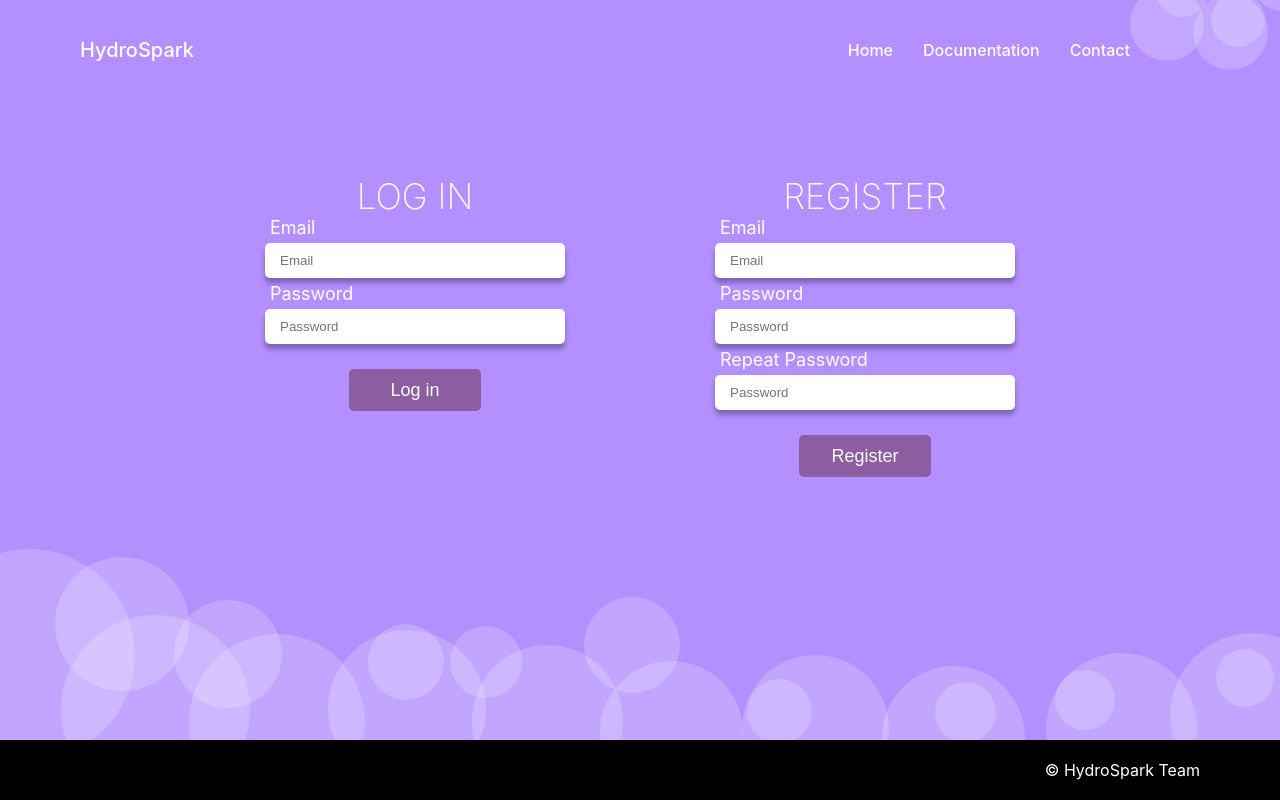
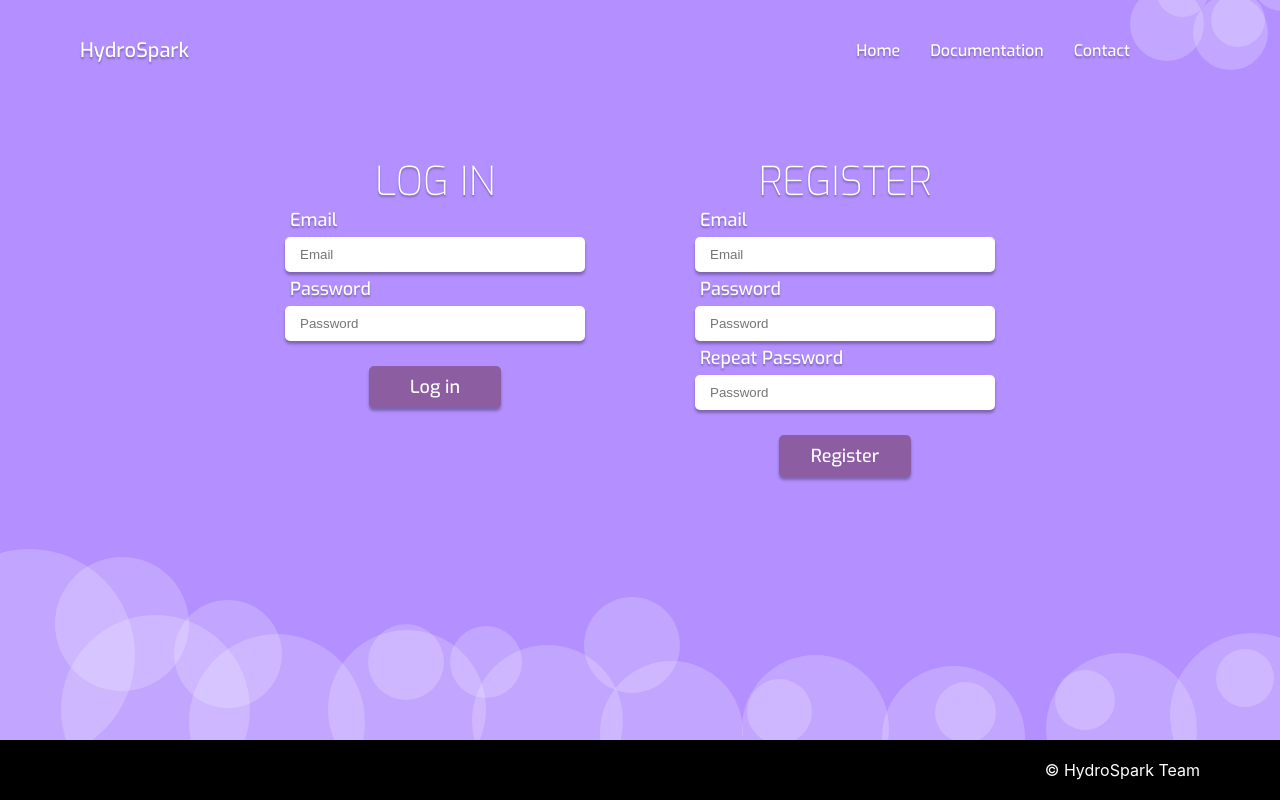
Before and after one commit to AtomicTiger/Hydrospark_oze_front, a React (Create React App) app: page / in a window 1280 px wide. Built offline with nearby package versions, Linux system fonts and the light colour scheme.

Commit message:
added fonts and shadows

```diff
--- a/src/components/LoginMenu/LoginMenu.css
+++ b/src/components/LoginMenu/LoginMenu.css
@@ -1,5 +1,7 @@
+@import url('https://fonts.googleapis.com/css2?family=Exo:wght@200&display=swap');
 #LoginMenu{
-  margin: 50px;
+  font-family: 'Exo';
+  margin: 30px;
   width: 300px;
   height: 300px;
   padding: 25px;
@@ -7,9 +9,10 @@
   color: white;
   display: flex;
   flex-direction: column;
+  text-shadow: 0px 2px 2px rgba(000, 000, 000, 0.3) ;
 }
 .loginTitle{
-  font-size: 35px;
+  font-size: 40px;
   font-weight: 200;
   margin: 0px;
 }
@@ -33,7 +36,7 @@
   width: 100%;
   margin: 5px 0px 5px 0px;
   padding: 0px 15px;
-  box-shadow: 0px 5px 5px rgba(000, 000, 000, 0.3) ;
+  box-shadow: 0px 3px 3px rgba(000, 000, 000, 0.3) ;
 }
 .loginForm div input:focus{
   outline: 0px ;
@@ -43,6 +46,7 @@
   padding-left: 5px;
 }
 #LoginButtonForm{
+  font-family: 'Exo';
   box-sizing: content-box;
   width: 120px;
   height: 40px;
@@ -53,4 +57,5 @@
   border-radius: 5px;
   color: white;
   z-index: 1;
+  box-shadow: 0px 3px 3px rgba(000, 000, 000, 0.3) ;
 }
--- a/src/components/Navbar/Navbar.css
+++ b/src/components/Navbar/Navbar.css
@@ -1,4 +1,7 @@
+@import url('https://fonts.googleapis.com/css2?family=Exo:wght@500&display=swap');
 .Navbar{
+  font-family: 'Exo', sans-serif;
+  text-shadow: 0px 2px 2px rgba(000, 000, 000, 0.3) ;
   display: flex;
   position: fixed;
   z-index: 1;
--- a/src/components/RegisterMenu/RegisterMenu.css
+++ b/src/components/RegisterMenu/RegisterMenu.css
@@ -1,5 +1,7 @@
+@import url('https://fonts.googleapis.com/css2?family=Exo:wght@200&display=swap');
 #RegisterMenu{
-  margin: 50px;
+  font-family: 'Exo';
+  margin: 30px;
   width: 300px;
   height: 350px;
   padding: 25px;
@@ -7,9 +9,10 @@
   color: white;
   display: flex;
   flex-direction: column;
+  text-shadow: 0px 2px 2px rgba(000, 000, 000, 0.3) ;
 }
 .registerTitle{
-  font-size: 35px;
+  font-size: 40px;
   font-weight: 200;
   margin: 0px;
 }
@@ -33,7 +36,7 @@
   width: 100%;
   margin: 5px 0px 5px 0px;
   padding: 0px 15px;
-  box-shadow: 0px 5px 5px rgba(000, 000, 000, 0.3) ;
+  box-shadow: 0px 3px 3px rgba(000, 000, 000, 0.3) ;
 }
 .registerForm div input:focus{
   outline: 0px ;
@@ -43,6 +46,7 @@
   padding-left: 5px;
 }
 #RegisterButtonForm{
+  font-family: 'Exo';
   box-sizing: content-box;
   width: 120px;
   height: 40px;
@@ -53,4 +57,5 @@
   border-radius: 5px;
   color: white;
   z-index: 1;
+  box-shadow: 0px 3px 3px rgba(000, 000, 000, 0.3) ;
 }
```
Lines whose indentation alone changed are shown as unchanged.
